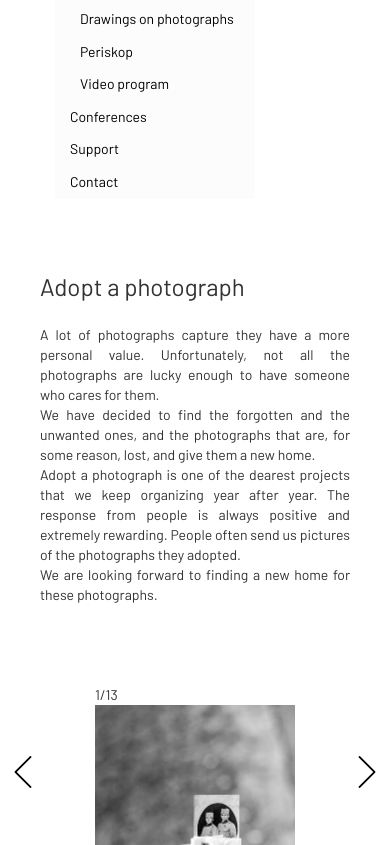
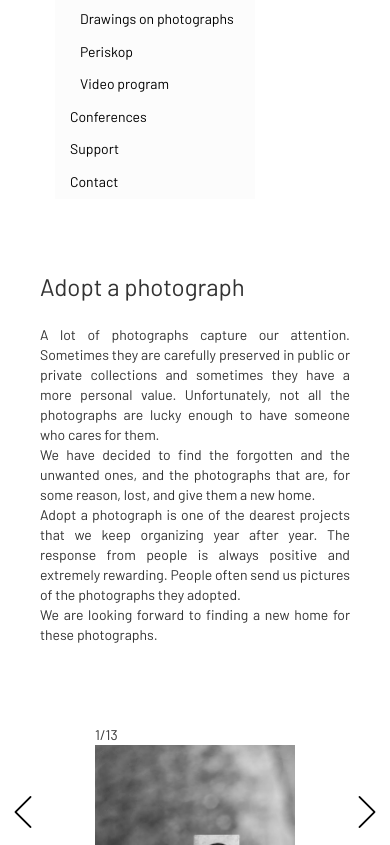
Before and after one commit to lan-mi/archiveofphotography, a website: page adopt_a_photograph.html in a window 390 px wide. Shown: the part 465-1310 px from the top of the page. Drawn offline with nearby package versions, Linux system fonts and the light colour scheme.

Commit message:
content changes

```diff
--- a/adopt_a_photograph.html
+++ b/adopt_a_photograph.html
@@ -72,13 +72,13 @@
                 </nav>
                 <!--nav -->
             </div>
-            <div class="col-sm-12 col-md-3" id="first">
+            <div class="col-sm-12 col-md-12 col-lg-3" id="first">
                 <h3>Adopt a photograph</h3>
-                <p>A lot of photographs capture they have a more personal value. Unfortunately, not all the photographs are lucky enough to have someone who cares for them. <br> We have decided to find the forgotten and the unwanted ones, and the photographs that are, for some reason, lost, and give them a new home. <br>Adopt a photograph is one of the dearest projects that we keep organizing year after year. The response from people is always positive and extremely rewarding. People often send us pictures of the photographs they adopted. <br> We are looking forward to finding a new home for these photographs.</p>
+                <p>A lot of photographs capture our attention. Sometimes they are carefully preserved in public or private collections and sometimes they have a more personal value. Unfortunately, not all the photographs are lucky enough to have someone who cares for them. <br> We have decided to find the forgotten and the unwanted ones, and the photographs that are, for some reason, lost, and give them a new home. <br> Adopt a photograph is one of the dearest projects that we keep organizing year after year. The response from people is always positive and extremely rewarding. People often send us pictures of the photographs they adopted. <br> We are looking forward to finding a new home for these photographs.</p>
                 <div>
                 </div>
             </div>
-            <div class="col-sm-12 col-md-7">
+            <div class="col-sm-12 col-md-12 col-lg-7">
                 <div class="container navigation">
                     <div class="wrapper">
                         <div class="images">
```
Also changed, not shown: carte_de_visite.html (+2 -48 lines), conferences_and_presentations.html (+2 -35 lines), drawing_on_photographs.html (+2 -44 lines), exhibition.html (+4 -4 lines), exposition.html (+2 -50 lines), following_programs.html (+3 -3 lines), periskop.html (+2 -48 lines), support.html (+1 -1 lines), video_program.html (+2 -29 lines).
